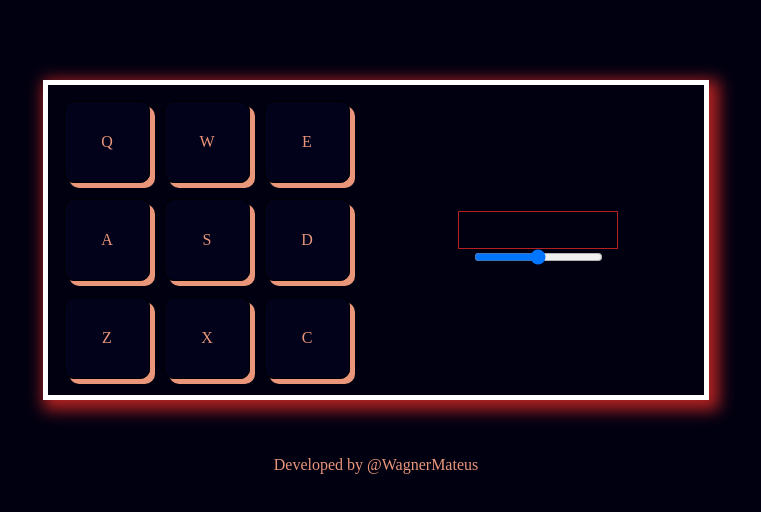
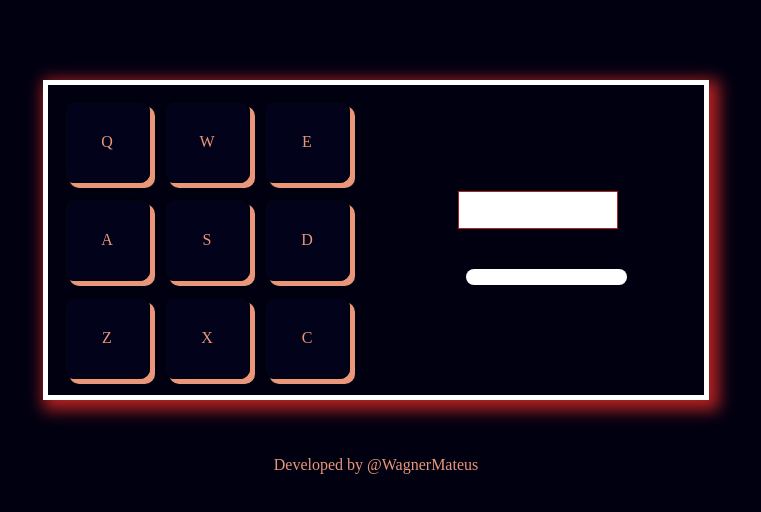
Before and after one commit to wagnermateus/drum-machine, a React (Vite) app: page / in a window 1280 px wide. Shown: the top 512 px of the page, without its empty margins (264-1025 px from the left). Built offline with nearby package versions, Linux system fonts and the light colour scheme.

Commit message:
add volume slider css

```diff
--- a/src/App.css
+++ b/src/App.css
@@ -47,18 +47,20 @@
 .controls{
   display: flex;
   width: 50%;
+  gap: 2.5rem;
   flex-direction: column;
   justify-content: space-between;
   align-items: center;
   padding: 1rem;
 }
-.displaySoundName{
+.display{
 border: 1px solid #b22222;
 display: inline;
 width: 50%;
 height: 20px;
 padding: 0.5rem;
 text-align: center;
+background-color: #fff;
 }
 .activeKey{
   display: flex;
@@ -73,3 +75,30 @@ text-align: center;
   box-shadow: 5px 5px 15px 5px #b22222;
   border-radius: 10px;
 }
+[type="range"]{
+appearance: none;
+transform: scale(1);
+outline: none;
+background-color: #fff;
+border-radius: 10px;
+width: 100%;
+padding: 0.5rem;
+}
+[type="range"]::-moz-range-thumb{
+  appearance: none;
+ background-color: black;
+
+
+}
+[type="range"]::-webkit-slider-thumb{
+  appearance: none;
+ background-color: #001;
+
+
+}
+[type="range"]::-moz-range-progress{
+  appearance: none;
+ background-color: #b22222;
+height: 0.5rem;
+
+}
--- a/src/App.tsx
+++ b/src/App.tsx
@@ -72,7 +72,7 @@ function App() {
     <div className="App">
       <div id="drum-machine" className="drum-machine">
         <div className="controls">
-          <div id="display" className="displaySoundName">
+          <div id="display" className="display">
             {activeKey}
           </div>
           <div>
@@ -80,7 +80,6 @@ function App() {
              type="range"
              min="0" max="100"
              step="1"
-             id="volumeSlider"
              onChange={((event)=>{setVolume(Number(event.target.value))})}
              />
           </div>
```
